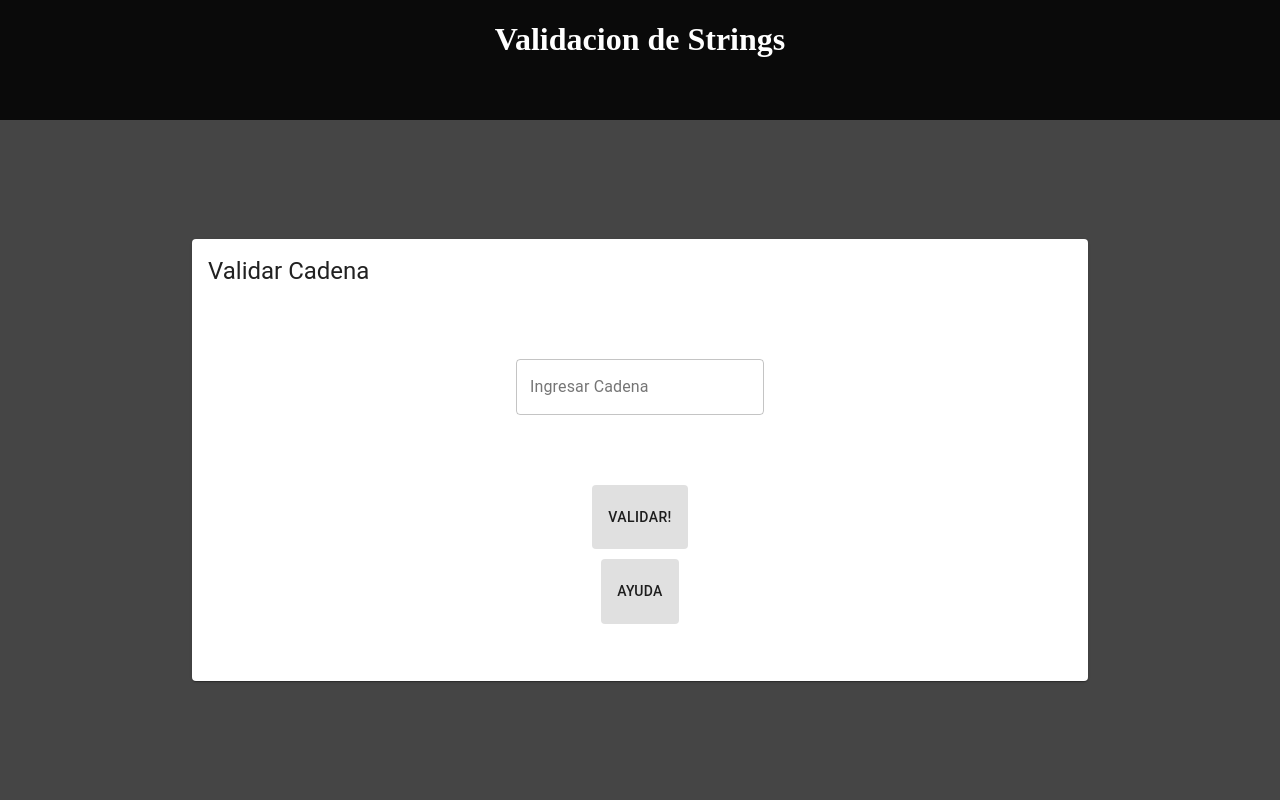
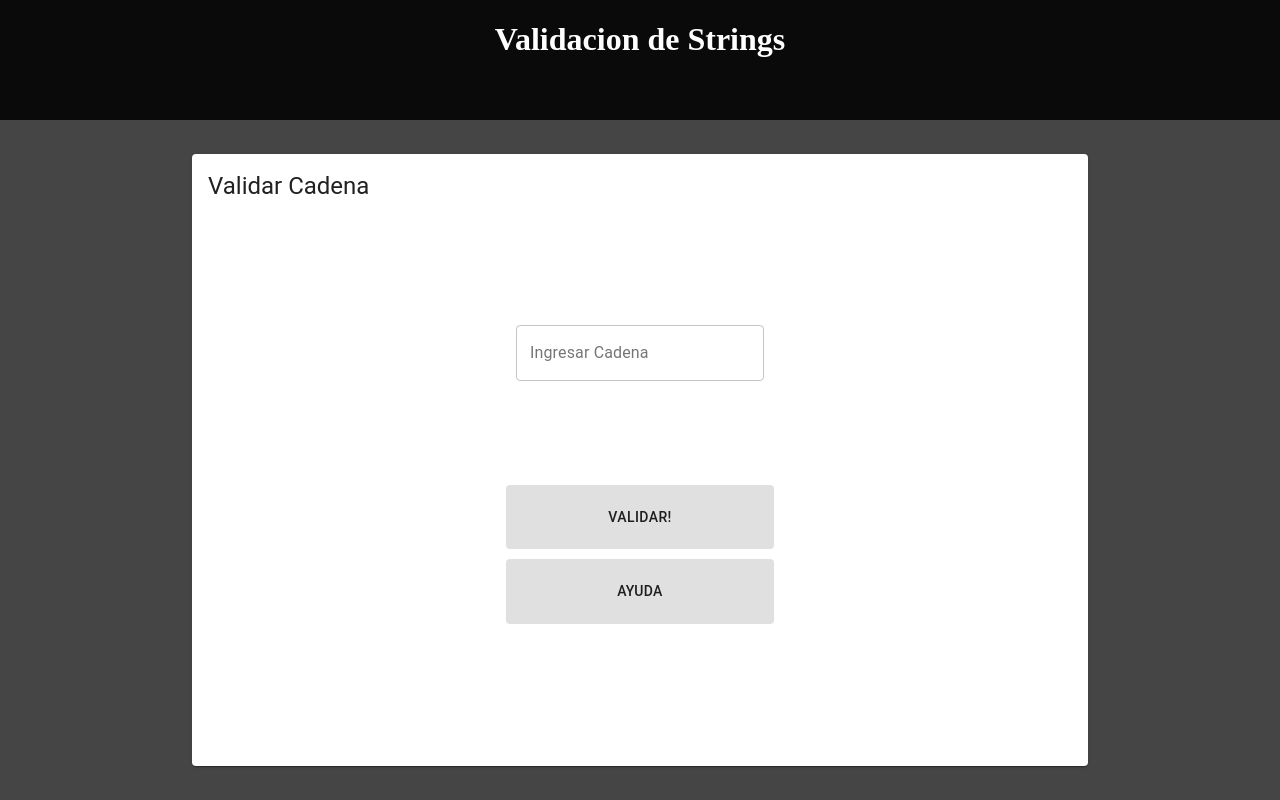
Before and after one commit to NicoRomero3210/ejercicio-devlights, a React (Create React App) app in the folder web/: page / in a window 1280 px wide. Built offline with nearby package versions, Linux system fonts and the light colour scheme.

Commit message:
Agregar mas detalles al texto ayuda

```diff
--- a/web/src/components/Contenido.jsx
+++ b/web/src/components/Contenido.jsx
@@ -1,5 +1,5 @@
 import React from 'react'
-import {BrowserRouter as Router, Switch,Route} from 'react-router-dom'
+import {Switch,Route} from 'react-router-dom'
 import Main from '../views/Main'
 import Ayuda from '../views/Ayuda'
 import Resultado from '../views/Resultado'
--- a/web/src/components/Formulario/index.jsx
+++ b/web/src/components/Formulario/index.jsx
@@ -1,5 +1,5 @@
 import React from 'react'
-import {Grid,Card,CardHeader,Button,TextField} from '@material-ui/core'
+import {Grid,Button,TextField} from '@material-ui/core'
 import {makeStyles} from '@material-ui/core/styles'
 
 const estilos = makeStyles((theme) => ({
@@ -15,11 +15,21 @@ const estilos = makeStyles((theme) => ({
         },
         [theme.breakpoints.up('sm')]: {
           width: '70%',
-          height: '65%'
+          height: '50%'
         },
     },
     margenCard:{
         margin: "auto"
+    },
+    anchosBotones:{
+        [theme.breakpoints.up('sm')]: {
+            width: '30%',
+            height: '30%',
+        },
+        [theme.breakpoints.down('sm')]: {
+            width: '30%',
+            height: '30%',
+        },
     }
   }));
 
@@ -40,21 +50,7 @@ export default function Formulario(props){
     }
 
     return(
-        <Grid container style={
-            {
-                width:"100%",
-                height: "85vh",
-                backgroundColor: "#454545"
-            }
-            }
-            direction="row"
-            justify="center"
-            alignContent="center"
-        >
-            <Card className={estilosAplicados.anchos}>
-                <Grid container direction="row" style={{height:"10%"}}>
-                    <CardHeader title="Validar Cadena" />
-                </Grid>
+        <>
             {props.patronVal === true ? null :
                 <Grid style={{height:"10%"}} container direction="row" justify="center" xs={12} alignItems="center">
                     <p style={{color: 'red'}}>Error, cadena incorrecta, ver seccion ayuda para ver como son las cadenas validas</p>
@@ -63,17 +59,16 @@ export default function Formulario(props){
             <Grid style={{height:"40%",marginTop:15}} container direction="row" justify="center" xs={12} alignItems="center">
                 <TextField error={!props.patronVal} label="Ingresar Cadena" variant="outlined"onChange={enviarDatos} onFocus={enfocarInput}/>
             </Grid>
-                <Grid container direction="row" justify="center">
-                    <Button variant="contained" disableElevation onClick={manejarValidacion} style={{marginTop:10}}>
+            <Grid container direction="row" justify="center" style={{width:"100%"}}>
+                <Button className={estilosAplicados.anchosBotones} variant="contained" disableElevation onClick={manejarValidacion} style={{marginTop:10}}>
                     <p>Validar!</p>
                 </Button>
             </Grid>
-                <Grid container direction="row" justify="center" style={{marginTop: 10,marginBottom:10}}>
-                    <Button variant="contained" disableElevation onClick={irAyuda}>
+            <Grid container direction="row" justify="center" style={{marginTop: 10,marginBottom:10,width:"100%"}}>
+                <Button className={estilosAplicados.anchosBotones} variant="contained" disableElevation onClick={irAyuda}>
                     <p>Ayuda</p>
                 </Button>
             </Grid>
-            </Card>
-        </Grid>
+        </>
     )
 }
--- /dev/null
+++ b/web/src/components/TextoAyuda/index.jsx
@@ -0,0 +1,28 @@
+import React from 'react'
+
+export default function TextoAyuda(){
+    return(
+        <>
+            <h2 style={{
+                    color:"white"
+                }}>{`Para entender como hay que validar los strings primero
+                    hay que saber que tenemos que ingresar una cadena con longitud menor a 1000000 caracteres.`
+
+                }</h2>
+                <h2 style={{
+                    color:"white"
+                }}>
+                    {`Luego debemos ingresar solo letras, y por ultimo debemos entender
+                    que todas las letras deberian tenener la misma frecuencia, solo una podria diferir en
+                    su frecuencia y solo puede tener una diferencia de uno, es
+                    decir, que si difiere en mas de una repeiticion con la frecuencia
+                    minima, el resultado es negativo`}
+                </h2>
+                <h2 style={{
+                    color:"white"
+                }}>
+                    {`Por ultimo, no se permite el ingreso de cadenas vacias para la validacion ni espacios en blanco entre caracteres`}
+                </h2>
+        </>
+    )
+}
--- a/web/src/functions/funciones.js
+++ b/web/src/functions/funciones.js
@@ -1,20 +1,14 @@
 export const validarString = (string) => {
-    console.log(`length del array: ${string.length}`)
-    console.log(string)
     if(string.length === 1){
         console.log("SI")
         return "SI"
     }
     let ocurrencias = contarOcurrencias(string)
-    console.log(ocurrencias)
     if(ocurrencias[0].apariciones===ocurrencias[ocurrencias.length -1].apariciones){
-        console.log("SI")
         return "SI"
     }else if((ocurrencias[0].apariciones-ocurrencias[ocurrencias.length - 1].apariciones) > 1){
-        console.log("NO");
         return "NO"
     }else if(ocurrencias[0].apariciones > ocurrencias[1].apariciones){
-        console.log("SI")
         return "SI"
     }else{
         return "NO"
--- a/web/src/views/Ayuda/index.jsx
+++ b/web/src/views/Ayuda/index.jsx
@@ -1,6 +1,7 @@
 import React from 'react'
 import {Grid,Button} from '@material-ui/core'
 import {makeStyles} from '@material-ui/core/styles'
+import TextoAyuda from '../../components/TextoAyuda'
 
 const estilos = makeStyles((theme) => ({
     heightBotonGrid: {
@@ -41,37 +42,20 @@ export default function Ayuda(props){
     const estilosAplicados = estilos()
     return(
         <Grid
-            container style={{
+            container
+            style={{
                 backgroundColor:"#454545",
                 height: "85vh"
             }} direction="row" justify="center"
         >
-            <Grid style={{
-                height:"75%",
+            <Grid
+                style={{
+                    height:"75%",
                 }}
                 className={estilosAplicados.overflowGrid}
                 direction="row" justify="center"
             >
-                <h2 style={{
-                    color:"white"
-                }}>{`Para entender como hay que validar los strings primero
-                    hay que saber que tenemos que ingresar una cadena con longitud menor a 1000000 caracteres.`
-
-                }</h2>
-                <h2 style={{
-                    color:"white"
-                }}>
-                    {`Luego debemos ingresar solo letras, y por ultimo debemos entender
-                    que todas las letras deberian tenener la misma frecuencia, solo una podria diferir en
-                    su frecuencia y solo puede tener una diferencia de uno, es
-                    decir, que si difiere en mas de una repeiticion con la frecuencia
-                    minima, el resultado es negativo`}
-                </h2>
-                <h2 style={{
-                    color:"white"
-                }}>
-                    {`Por ultimo, no se permite el ingreso de cadenas vacias para la validacion`}
-                </h2>
+                <TextoAyuda />
             </Grid>
             <Grid container className = {estilosAplicados.heightBotonGrid} direction="row" justify="center">
                 <Button className={estilosAplicados.widthBoton}
--- a/web/src/views/Main/index.jsx
+++ b/web/src/views/Main/index.jsx
@@ -1,11 +1,31 @@
 import React,{useState} from 'react'
 import Formulario from '../../components/Formulario'
 import {validarString} from '../../functions/funciones'
+import {Grid,Card,CardHeader} from '@material-ui/core'
+import {makeStyles} from '@material-ui/core'
+
+const estilos = makeStyles((theme) => ({
+    anchos: {
+        [theme.breakpoints.down('xs')]: {
+            width: '100%',
+            height: '100%',
+            overflow: "scroll"
+        },
+        [theme.breakpoints.down('sm')]: {
+          width: '80%',
+          height: '80%'
+        },
+        [theme.breakpoints.up('sm')]: {
+          width: '70%',
+          height: '90%'
+        },
+    },
+}))
 
 export default function Main(props){
     const [entrada,setEntrada] = useState("")
     const [patronValido,setPatronValido] = useState(true)
-
+    const estilosAplicados = estilos()
     const handleChangeInput = (data) => {
         setEntrada(data)
         console.log(entrada)
@@ -35,9 +55,25 @@ export default function Main(props){
         props.history.push('/ayuda')
     }
 
+
     return(
-        <>
-            <Formulario sacarError={sacarError} navegarAyuda={irAyuda} entrada={entrada} patronVal={patronValido} manejarEntrada={handleChangeInput} validar={validacion} color={patronValido===true ? 'primary' : 'secondary'}/>
-        </>
+        <Grid container style={
+            {
+                width:"100%",
+                height: "85vh",
+                backgroundColor: "#454545"
+            }
+            }
+            direction="row"
+            justify="center"
+            alignContent="center"
+        >
+            <Card className={estilosAplicados.anchos}>
+                <Grid container direction="row" style={{height:"10%"}}>
+                    <CardHeader title="Validar Cadena" />
+                </Grid>
+                    <Formulario sacarError={sacarError} navegarAyuda={irAyuda} entrada={entrada} patronVal={patronValido} manejarEntrada={handleChangeInput} validar={validacion} color={patronValido===true ? 'primary' : 'secondary'}/>
+            </Card>
+        </Grid>
     )
 }
--- a/web/src/views/Resultado/index.jsx
+++ b/web/src/views/Resultado/index.jsx
@@ -1,5 +1,4 @@
-import React,{useState} from 'react'
-import Formulario from '../../components/Formulario'
+import React from 'react'
 import {Grid,Button} from '@material-ui/core'
 import {makeStyles} from '@material-ui/core/styles'
 
```
Also changed, not shown: 1 other file (tests, documents, lock files or other folders). Lines whose indentation alone changed are shown as unchanged.
